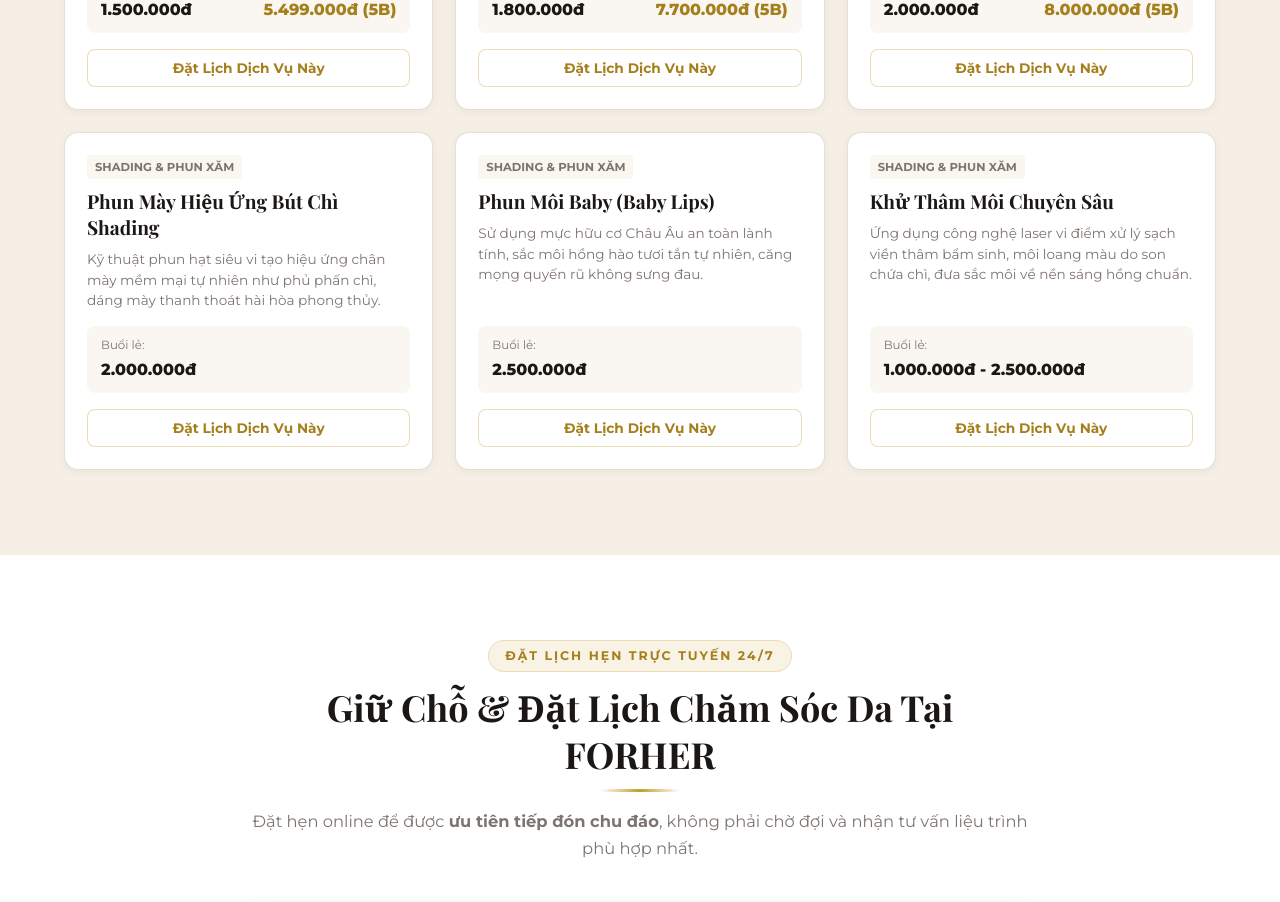
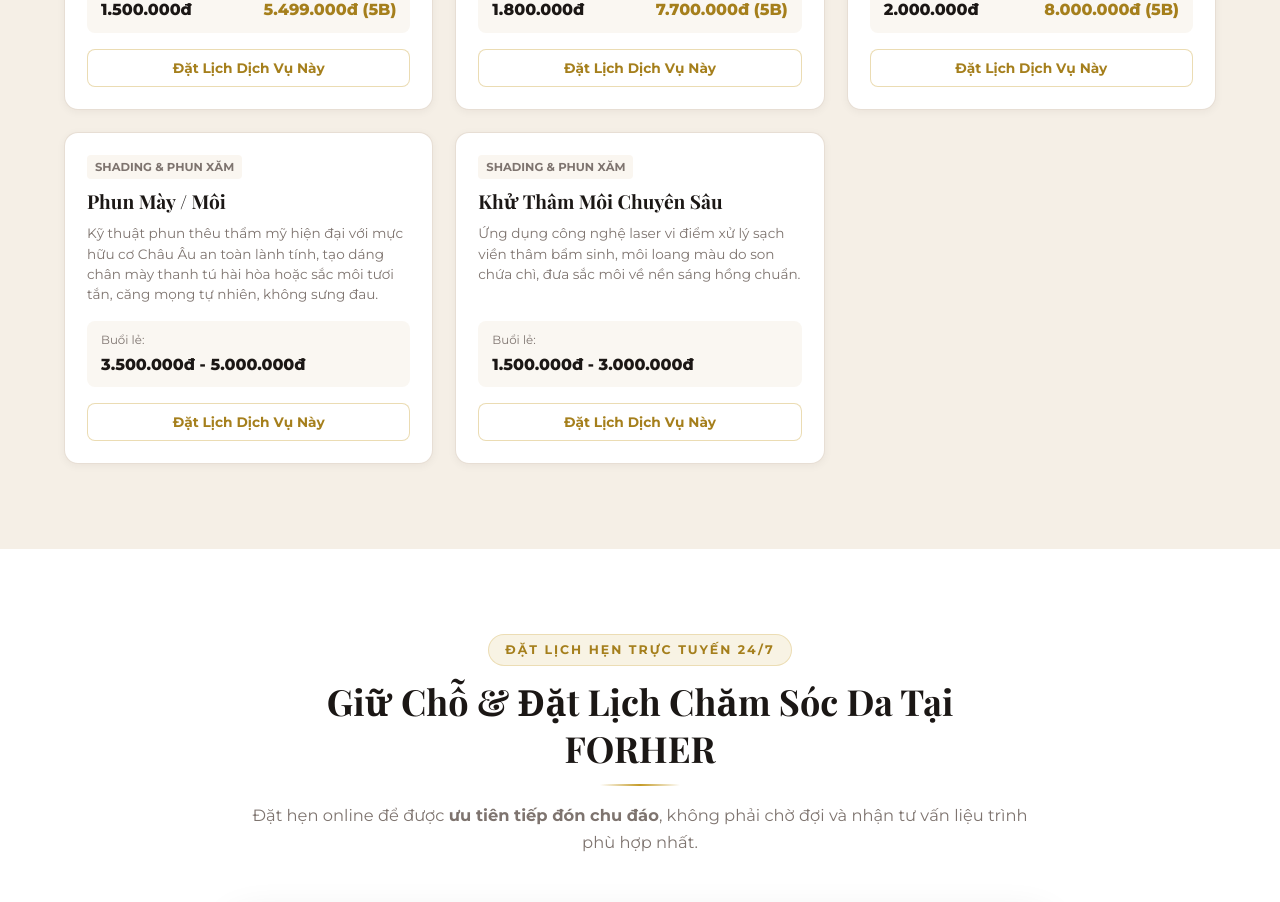
Before and after one commit to tandev253/forher-beauty-spa, a React (Vite) app: page / in a window 1280 px wide. Shown: the part 7580-8482 px from the top of the page. Built offline with nearby package versions, Linux system fonts and the light colour scheme; the HTML template or start-up script is replaced by a standard one; a web font is replaced by a local one.

Commit message:
feat(services): gom Phun May / Moi thanh 1 muc va cap nhat gia Khu Tham Moi

```diff
--- a/src/components/CorporateFooter.jsx
+++ b/src/components/CorporateFooter.jsx
@@ -119,7 +119,7 @@ export default function CorporateFooter({ onOpenOriginalMenu }) {
               <li><a href="#pricing">Chemical Peel Thay Da Sinh Học (TCA, Bio, Image)</a></li>
               <li><a href="#pricing">Cấy Tinh Chất Meso Vi Điểm (HA, B5, Mulgwang)</a></li>
               <li><a href="#pricing">Nâng Cơ Mắt RF & Thâm Mắt</a></li>
-              <li><a href="#pricing">Phun Môi Baby & Shading Thẩm Mỹ</a></li>
+              <li><a href="#pricing">Phun Mày / Môi & Khử Thâm</a></li>
             </ul>
           </div>
 
--- a/src/components/OriginalMenuModal.jsx
+++ b/src/components/OriginalMenuModal.jsx
@@ -119,9 +119,8 @@ export default function OriginalMenuModal({ isOpen, onClose }) {
                   </div>
                   <div className="menu-items-table">
                     {[
-                      { n: 'PHUN MÀY HIỆU ỨNG BÚT CHÌ SHADINH', p: '2.000.000' },
-                      { n: 'PHUN MÔI BABY', p: '2.500.000' },
-                      { n: 'KHỬ THÂM', p: '1.000.000-2.500.000' }
+                      { n: 'PHUN MÀY / MÔI', p: '3.500.000-5.000.000' },
+                      { n: 'KHỬ THÂM MÔI', p: '1.500.000-3.000.000' }
                     ].map((row, i) => (
                       <div key={i} className="menu-item-row">
                         <div className="item-name-cell">
--- a/src/data/servicesData.js
+++ b/src/data/servicesData.js
@@ -32,13 +32,13 @@ export const COMPANY_INFO = {
 };
 
 export const CATEGORIES = [
-  { id: 'all', name: 'Tất Cả Dịch Vụ', count: 39 },
+  { id: 'all', name: 'Tất Cả Dịch Vụ', count: 38 },
   { id: 'triet-long', name: 'Triệt Lông (BH 2 Năm)', count: 10 },
   { id: 'nan-mun', name: 'Chăm Sóc & Trị Mụn', count: 5 },
   { id: 'skincare', name: 'Skincare & Phục Hồi', count: 6 },
   { id: 'chemical-peel', name: 'Chemical Peel Thay Da', count: 13 },
   { id: 'eye', name: 'Chăm Sóc Vùng Mắt', count: 2 },
-  { id: 'shading', name: 'Shading & Phun Xăm', count: 3 }
+  { id: 'shading', name: 'Shading & Phun Xăm', count: 2 }
 ];
 
 export const SERVICES_CATALOG = [
@@ -569,44 +569,30 @@ export const SERVICES_CATALOG = [
 
   // 7. SHADING & PHUN XĂM THẨM MỸ
   {
-    id: 'shading-may',
+    id: 'shading-may-moi',
     code: 'SD-01',
     category: 'shading',
     categoryName: 'Shading & Phun Xăm',
-    name: 'Phun Mày Hiệu Ứng Bút Chì Shading',
-    desc: 'Kỹ thuật phun hạt siêu vi tạo hiệu ứng chân mày mềm mại tự nhiên như phủ phấn chì, dáng mày thanh thoát hài hòa phong thủy.',
+    name: 'Phun Mày / Môi',
+    desc: 'Kỹ thuật phun thêu thẩm mỹ hiện đại với mực hữu cơ Châu Âu an toàn lành tính, tạo dáng chân mày thanh tú hài hòa hoặc sắc môi tươi tắn, căng mọng tự nhiên, không sưng đau.',
     duration: '90-120 phút',
-    singlePrice: 2000000,
-    singlePriceDisplay: '2.000.000đ',
-    coursePrice: 2000000,
-    coursePriceDisplay: 'Trọn Gói Kèm Dặm',
-    highlight: true
-  },
-  {
-    id: 'shading-moi-baby',
-    code: 'SD-02',
-    category: 'shading',
-    categoryName: 'Shading & Phun Xăm',
-    name: 'Phun Môi Baby (Baby Lips)',
-    desc: 'Sử dụng mực hữu cơ Châu Âu an toàn lành tính, sắc môi hồng hào tươi tắn tự nhiên, căng mọng quyến rũ không sưng đau.',
-    duration: '90-120 phút',
-    singlePrice: 2500000,
-    singlePriceDisplay: '2.500.000đ',
-    coursePrice: 2500000,
+    singlePrice: 3500000,
+    singlePriceDisplay: '3.500.000đ - 5.000.000đ',
+    coursePrice: 3500000,
     coursePriceDisplay: 'Trọn Gói Kèm Dặm',
     highlight: true
   },
   {
     id: 'shading-khu-tham',
-    code: 'SD-03',
+    code: 'SD-02',
     category: 'shading',
     categoryName: 'Shading & Phun Xăm',
     name: 'Khử Thâm Môi Chuyên Sâu',
     desc: 'Ứng dụng công nghệ laser vi điểm xử lý sạch viền thâm bẩm sinh, môi loang màu do son chứa chì, đưa sắc môi về nền sáng hồng chuẩn.',
     duration: '60 phút',
-    singlePrice: 1000000,
-    singlePriceDisplay: '1.000.000đ - 2.500.000đ',
-    coursePrice: 1000000,
+    singlePrice: 1500000,
+    singlePriceDisplay: '1.500.000đ - 3.000.000đ',
+    coursePrice: 1500000,
     coursePriceDisplay: 'Tùy Cấp Độ Thâm',
     customPriceNote: 'Khử thâm cấp độ 1 - 3'
   }
```
Also changed, not shown: app.js (+10 -23 lines).
